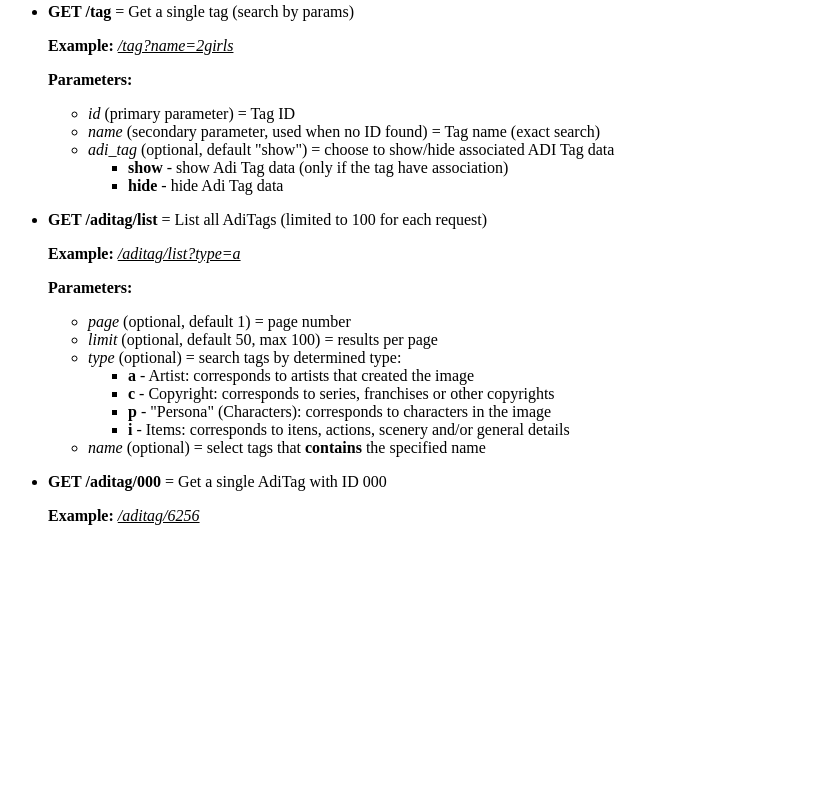
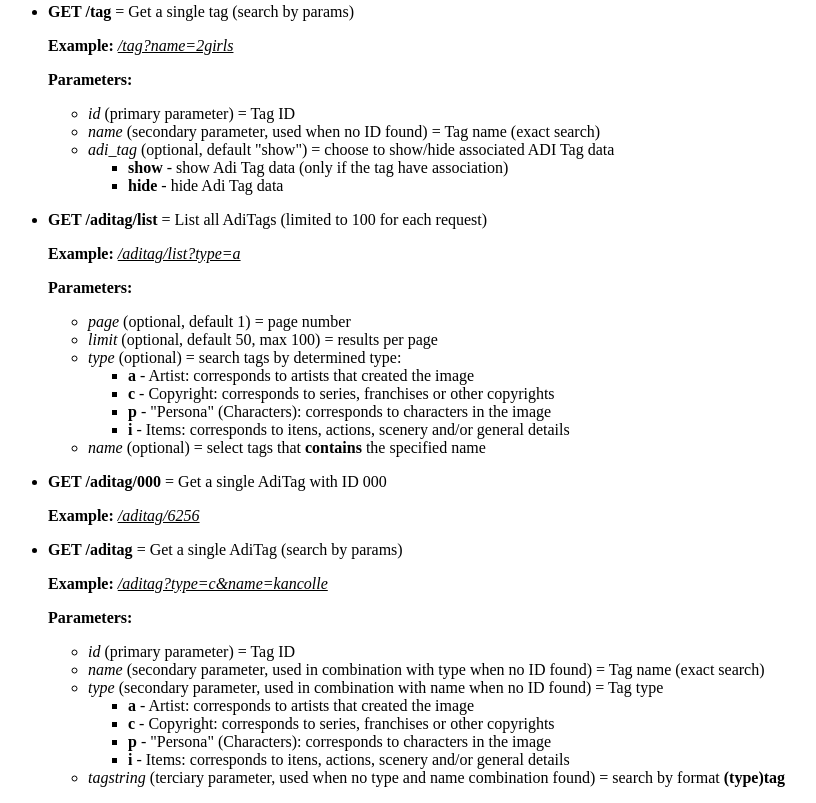
Before and after one commit to cslclaman/adi-api, a plain HTML site: page static/index.html in a window 1280 px wide. Shown: the part 1544-2347 px from the top of the page, without its empty margins (0-816 px from the left). Before the commit the page ends 2085 px from the top, so only its background shows below. Drawn offline with Linux system fonts and the light colour scheme.

Commit message:
Add Endpoint: GET AdiTag by id, type+tag or (type)tag format. Close #11

```diff
--- a/static/index.html
+++ b/static/index.html
@@ -132,6 +132,23 @@
         <li><p><b>GET /aditag/000</b> = Get a single AdiTag with ID 000</p>
             <p><b>Example: </b><i><u>/aditag/6256</u></i></p>
         </li>
+        <li><p><b>GET /aditag</b> = Get a single AdiTag (search by params)</p>
+            <p><b>Example: </b><i><u>/aditag?type=c&ampname=kancolle</u></i></p>
+            <p><b>Parameters:</b></p>
+            <ul>
+                <li><i>id</i> (primary parameter) = Tag ID</li>
+                <li><i>name</i> (secondary parameter, used in combination with type when no ID found) = Tag name (exact search)</li>
+                <li><i>type</i> (secondary parameter, used in combination with name when no ID found) = Tag type
+                    <ul>
+                        <li><b>a</b> - Artist: corresponds to artists that created the image</li>
+                        <li><b>c</b> - Copyright: corresponds to series, franchises or other copyrights</li>
+                        <li><b>p</b> - "Persona" (Characters): corresponds to characters in the image</li>
+                        <li><b>i</b> - Items: corresponds to itens, actions, scenery and/or general details</li>
+                    </ul>
+                </li>
+                <li><i>tagstring</i> (terciary parameter, used when no type and name combination found) = search by format <b>(type)tag</b></li>
+            </ul>
+        </li>
     <ul>
 </body>
 </html>
```
Also changed, not shown: 1 other file.
